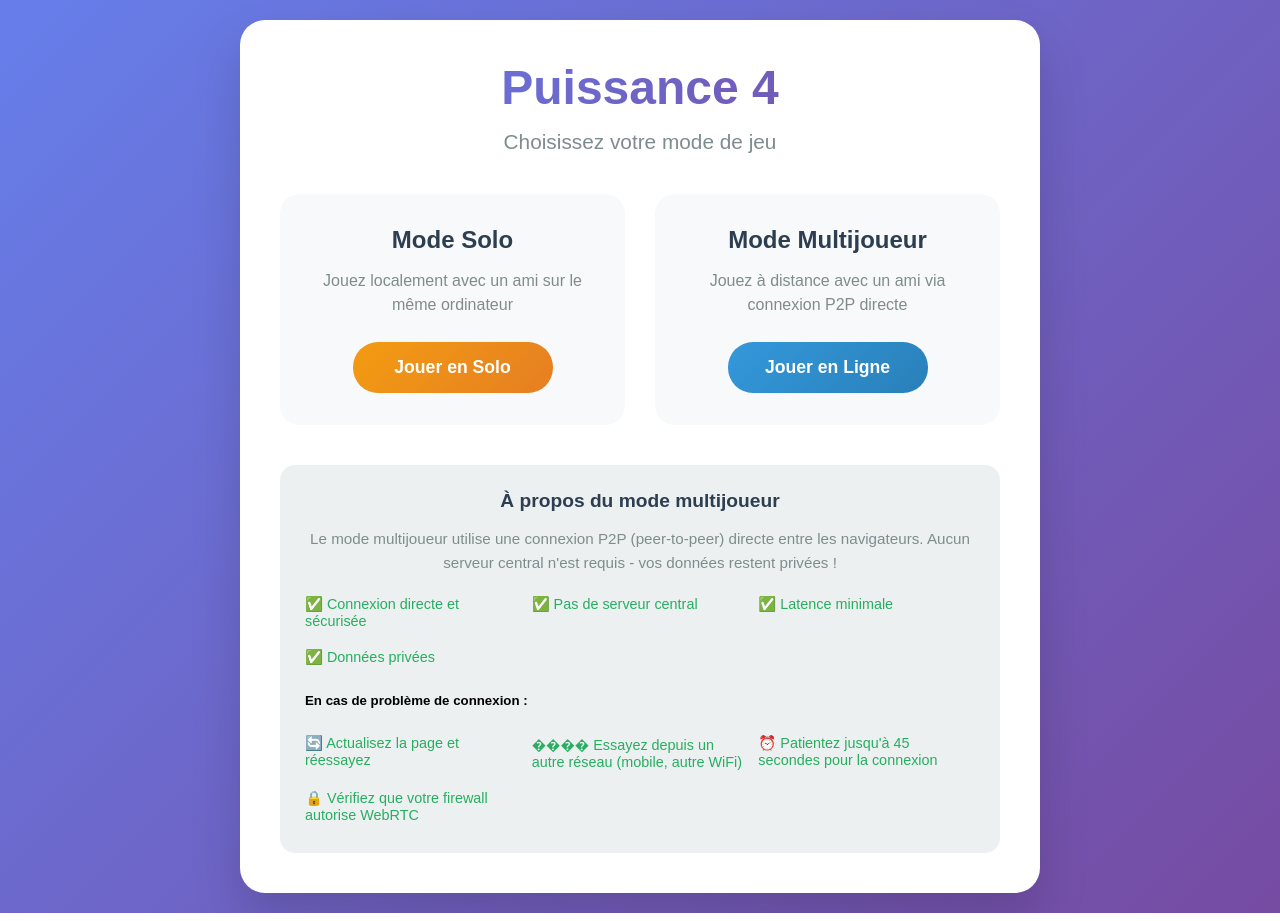
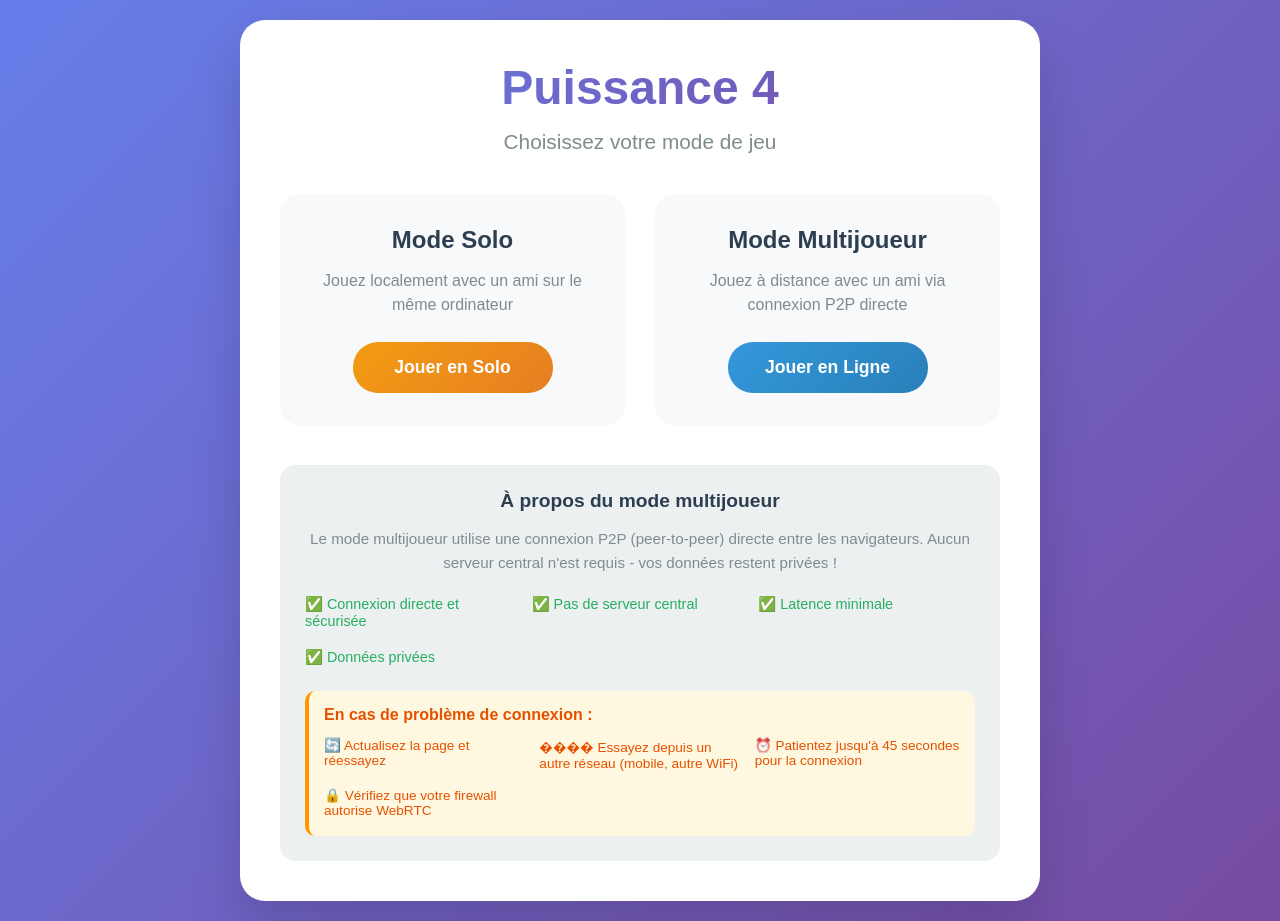
Before and after one commit to SergeWesley/connectFour, a React app: page / in a window 1280 px wide. Built offline with nearby package versions, Linux system fonts and the light colour scheme.

Commit message:
Add CSS styles for troubleshooting section
cgen-f376c417153c479da2328373d3b922b1

```diff
--- a/src/styles/MainMenu.css
+++ b/src/styles/MainMenu.css
@@ -142,6 +142,33 @@
   padding: 5px 0;
 }
 
+.troubleshooting {
+  margin-top: 20px;
+  padding: 15px;
+  background: #fff8e1;
+  border-radius: 10px;
+  border-left: 4px solid #ff9800;
+}
+
+.troubleshooting h5 {
+  color: #e65100;
+  margin: 0 0 10px 0;
+  font-size: 1rem;
+}
+
+.troubleshooting ul {
+  list-style: none;
+  padding: 0;
+  margin: 0;
+}
+
+.troubleshooting li {
+  color: #e65100;
+  font-size: 0.85rem;
+  padding: 3px 0;
+  font-weight: normal;
+}
+
 .back-to-menu-btn {
   position: fixed;
   top: 20px;
```
